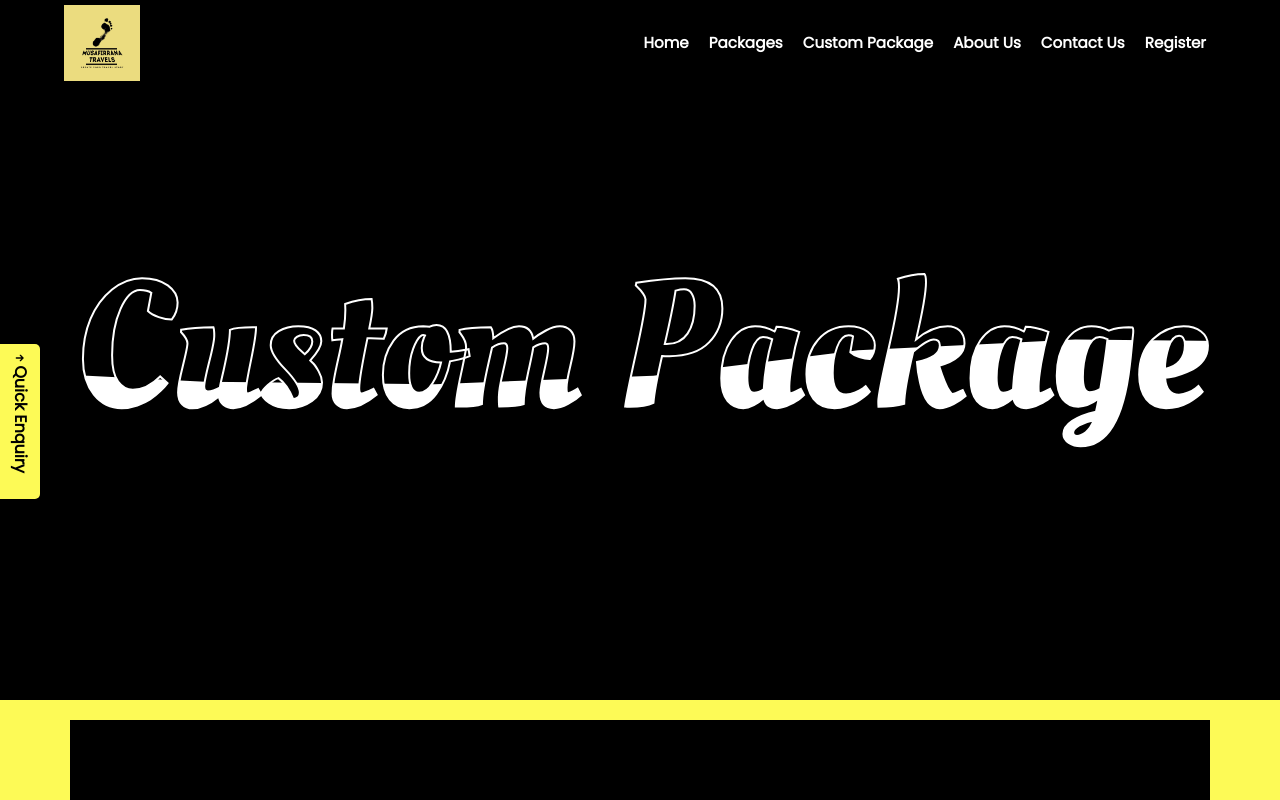
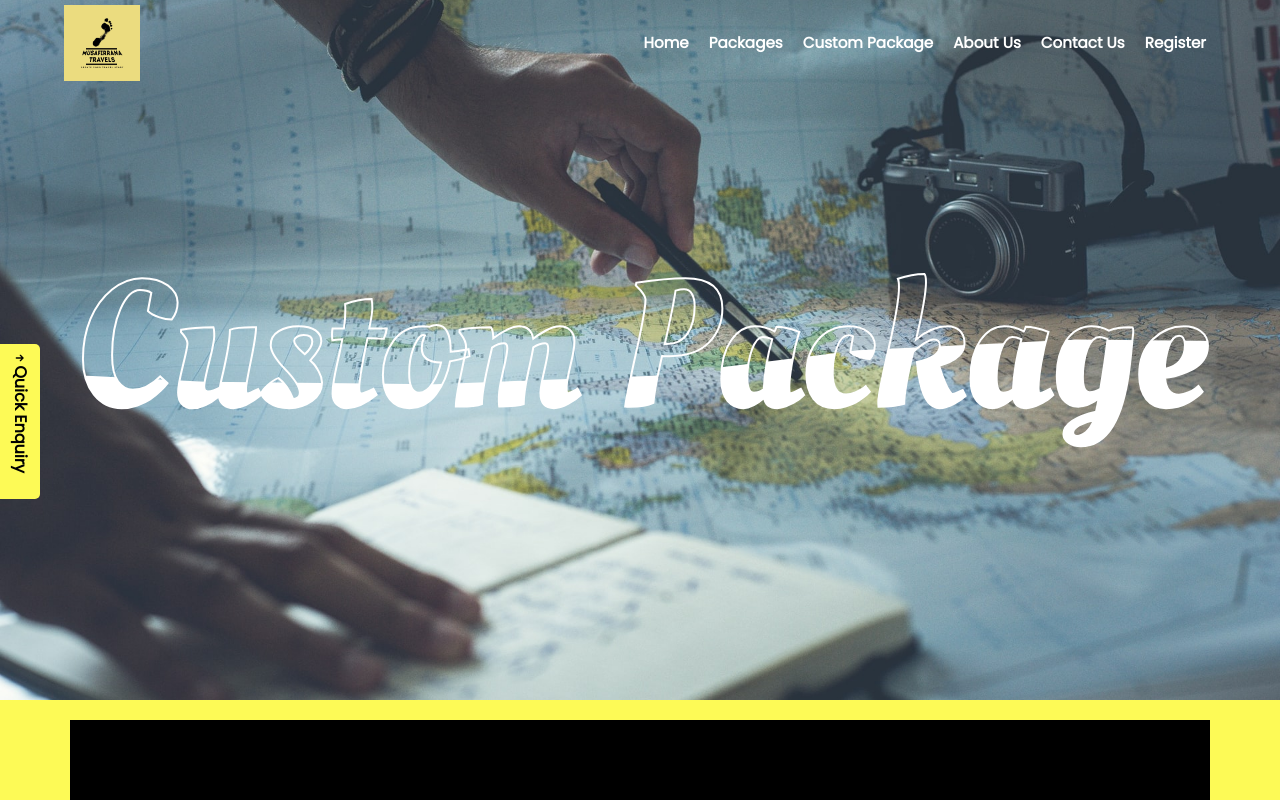
Before and after one commit to JSR-Solutions/musafirana-website, a React (Create React App) app: page /custom-package in a window 1280 px wide. Shown: the top 800 px of the page. Built offline with nearby package versions, Linux system fonts and the light colour scheme; a web font is replaced by a local one.

Commit message:
images added

```diff
--- a/src/Styles/Contact.css
+++ b/src/Styles/Contact.css
@@ -1,7 +1,7 @@
 .heading-contact {
     height: 700px;
     width: 100%;
-    background-color: black;
+    background-image: url("../Assets/contact_img.jpg");
     background-position: center;
   background-repeat: no-repeat;
   background-size: cover;
--- a/src/Styles/custompackage.css
+++ b/src/Styles/custompackage.css
@@ -1,7 +1,7 @@
 .heading-custom {
     height: 700px;
     width: 100%;
-    background-color: black;
+    background-image:url("../Assets/custom_img.jpg");
     background-position: center;
   background-repeat: no-repeat;
   background-size: cover;
```
Also changed, not shown: src/Assets/contact_img.jpg (added), src/Assets/custom_img.jpg (added).
